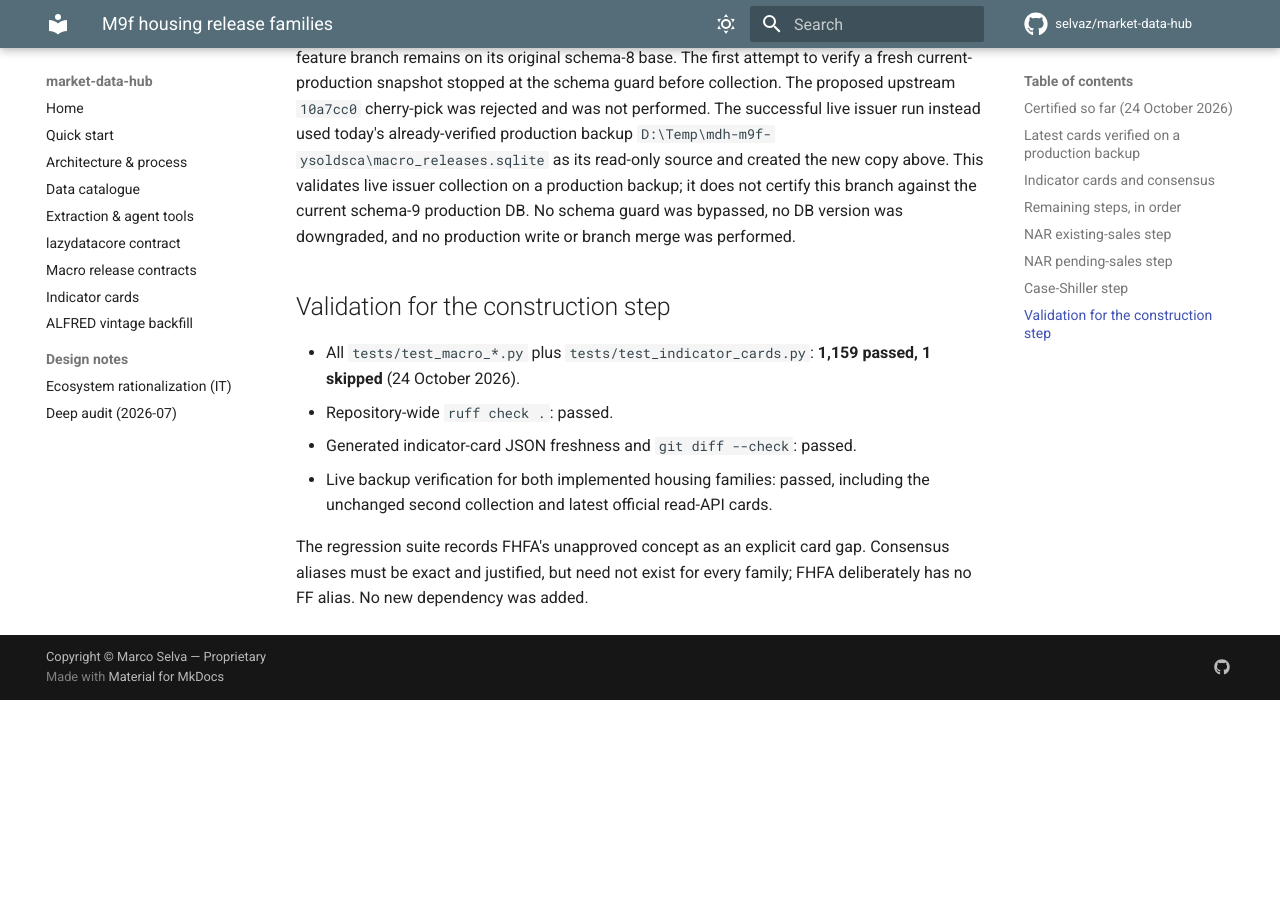
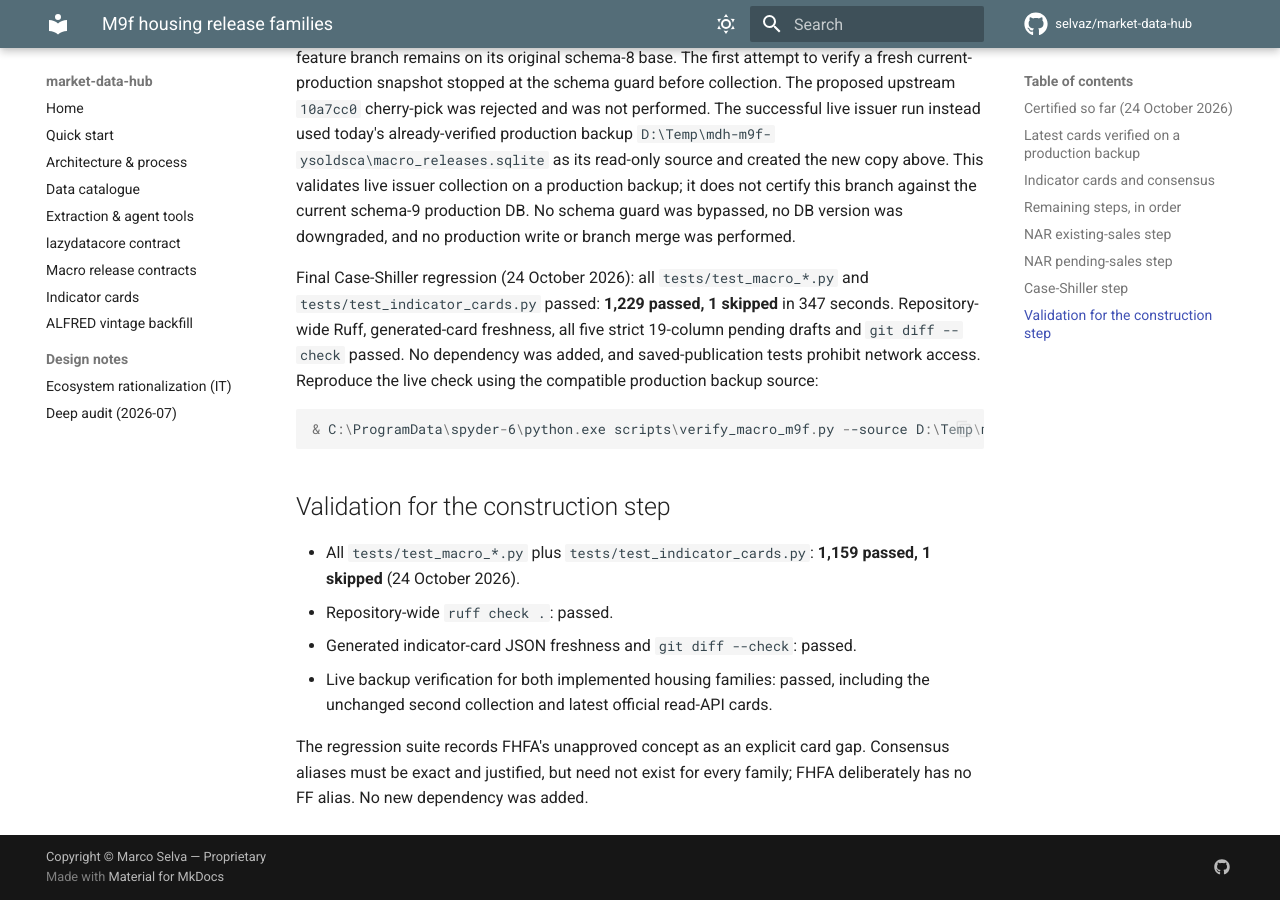
Before and after one commit to selvaz/market-data-hub, an MkDocs documentation site: the page built from docs/macro-housing.md, in a window 1280 px wide and 900 px high, scrolled down 7308 px. Built offline with MkDocs 1.6.1 and Material for MkDocs 9.7.7, drawn with Linux system fonts in a browser that asks for light colours; comment, search, counter and statistics services are not loaded; before the commit the page ends 8008 px from its top, so only the background shows below that.

Commit message:
M9f: record green Case-Shiller regression and schema-limited live check

````diff
--- a/docs/macro-housing.md
+++ b/docs/macro-housing.md
@@ -276,6 +276,17 @@ backup; it does not certify this branch against the current schema-9 production
 DB. No schema guard was bypassed, no DB version was downgraded, and no production
 write or branch merge was performed.
 
+Final Case-Shiller regression (24 October 2026): all `tests/test_macro_*.py`
+and `tests/test_indicator_cards.py` passed: **1,229 passed, 1 skipped** in
+347 seconds. Repository-wide Ruff, generated-card freshness, all five strict
+19-column pending drafts and `git diff --check` passed. No dependency was added,
+and saved-publication tests prohibit network access. Reproduce the live check
+using the compatible production backup source:
+
+```powershell
+& C:\ProgramData\spyder-6\python.exe scripts\verify_macro_m9f.py --source D:\Temp\mdh-m9f-ysoldsca\macro_releases.sqlite --destination-root D:\Temp --families us_case_shiller
+```
+
 ## Validation for the construction step
 
 - All `tests/test_macro_*.py` plus `tests/test_indicator_cards.py`:
````
